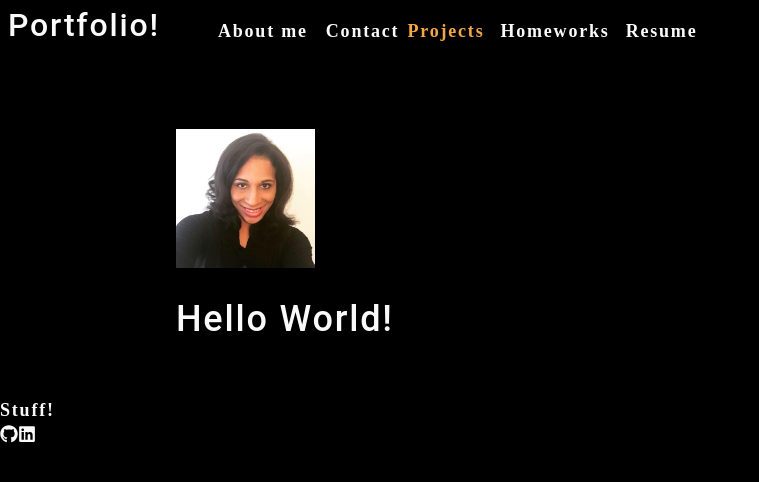
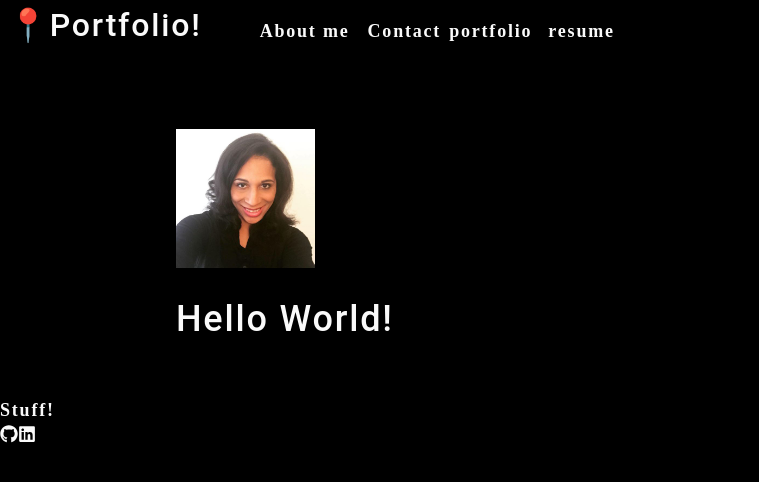
Before and after one commit to alanam79/React-Portfolio, a React (Create React App) app: page / in a window 1280 px wide. Shown: the top 482 px of the page, without its empty margins (0-759 px from the left). Built offline with nearby package versions, Linux system fonts and the light colour scheme.

Commit message:
set up categories to be clicked

```diff
--- a/src/App.js
+++ b/src/App.js
@@ -12,10 +12,10 @@
       name: "projects",
       description: "Group Projects I have participated in.",
     },
-    {
-      name: "homeworks",
-      description: "Assignments I have completed during Coding Bootcamp.",
-    },
+    // {
+    //   name: "homeworks",
+    //   description: "Assignments I have completed during Coding Bootcamp.",
+    // },
     { name: "resume", description: "My Resume" },
     // {
     //   name: "",
--- a/src/components/Nav/index.js
+++ b/src/components/Nav/index.js
@@ -2,15 +2,28 @@
 import { capitalizeFirstLetter } from "../../utils/helpers";
 
 function Nav(props) {
-  const { categories = [], setCurrentCategory, currentCategory } = props;
+  // const { categories = [], setCurrentCategory, currentCategory } = props;
 
-  useEffect(() => {
-    document.title = capitalizeFirstLetter(currentCategory.name);
-  }, [currentCategory]);
+  // useEffect(() => {
+  //   document.title = capitalizeFirstLetter(currentCategory.name);
+  // }, [currentCategory]);
+
+  const categories = [
+    {
+      name: "portfolio",
+      description:
+        "A compilation of my projects and challenges completed thru the bootcamp.",
+    },
+    { name: "resume", description: "My Resume" },
+  ];
+  // defining onclick event in the return statement
+  function categorySelected() {
+    console.log("hello");
+  }
 
   return (
     <header className="flex-row px-1">
-      <h2>Portfolio!</h2>
+      <h2>📍Portfolio!</h2>
       <nav>
         <ul className="flex-row">
           <li className="mx-2">
@@ -19,19 +32,12 @@
           <li>
             <span>Contact</span>
           </li>
+          {/* mapping over the array of categories, Whenever we map over anything in JSX, the outermost element must have a key attribute that's set to be something unique. */}
+          {/* wrapped below in an anonymous arrow function to allow about category selection function to work when clicked */}
           {categories.map((category) => (
-            <li
-              className={`mx-1 ${
-                currentCategory.name === category.name && "navActive"
-              }`}
-              key={category.name}
-            >
-              <span
-                onClick={() => {
-                  setCurrentCategory(category);
-                }}
-              >
-                {capitalizeFirstLetter(category.name)}
+            <li className="mx-1" key={category.name}>
+              <span onClick={() => categorySelected(category.name)}>
+                {category.name}
               </span>
             </li>
           ))}
@@ -41,4 +47,5 @@
   );
 }
 
+
 export default Nav;
```
